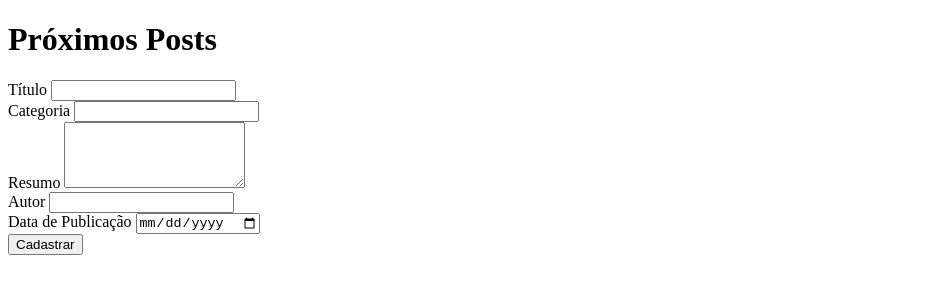
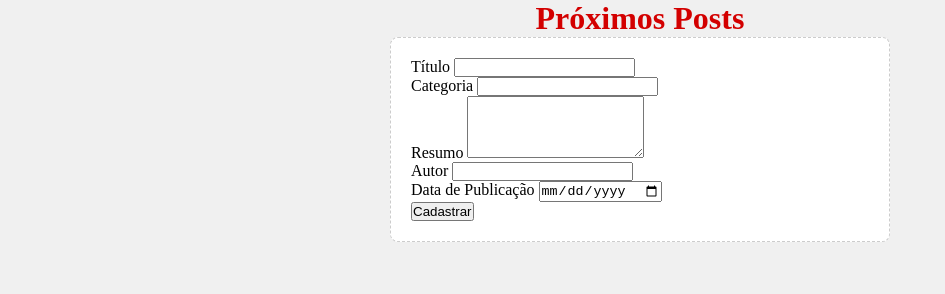
Before and after one commit to aninha306/2tds2-projects, a plain HTML site: page pages/posts.html in a window 1280 px wide. Shown: the whole page, without its empty margins (0-945 px from the left). Drawn offline with Linux system fonts and the light colour scheme.

Commit message:
feat: initial style

```diff
--- a/assets/css/style.posts.css
+++ b/assets/css/style.posts.css
@@ -0,0 +1,30 @@
+*{
+    margin: 0;
+    padding: 0;
+    box-sizing: border-box;
+}
+
+body{
+    background-color: #f0f0f0;
+}
+
+h1{
+    color: #d30000;
+    text-align: center;
+}
+
+main{
+    display: flex;
+    flex-direction: column;
+    align-items: center;
+    justify-content: center;
+}
+
+#postForm {
+    max-width: 500px;
+    width: 100%;
+    padding: 20px;
+    border: 1px dashed #ccc;
+    border-radius: 8px;
+    background-color: #fff;
+}
--- a/pages/posts.html
+++ b/pages/posts.html
@@ -19,7 +19,7 @@
             </div>
             <div>
                 <label for="categorie">Categoria</label>
-                <input type="search" id="categorie" name="categorie" required>
+                <input type="text" id="categorie" name="categorie" required>
             </div>
             <div>
                 <label for="resume">Resumo</label>
```
